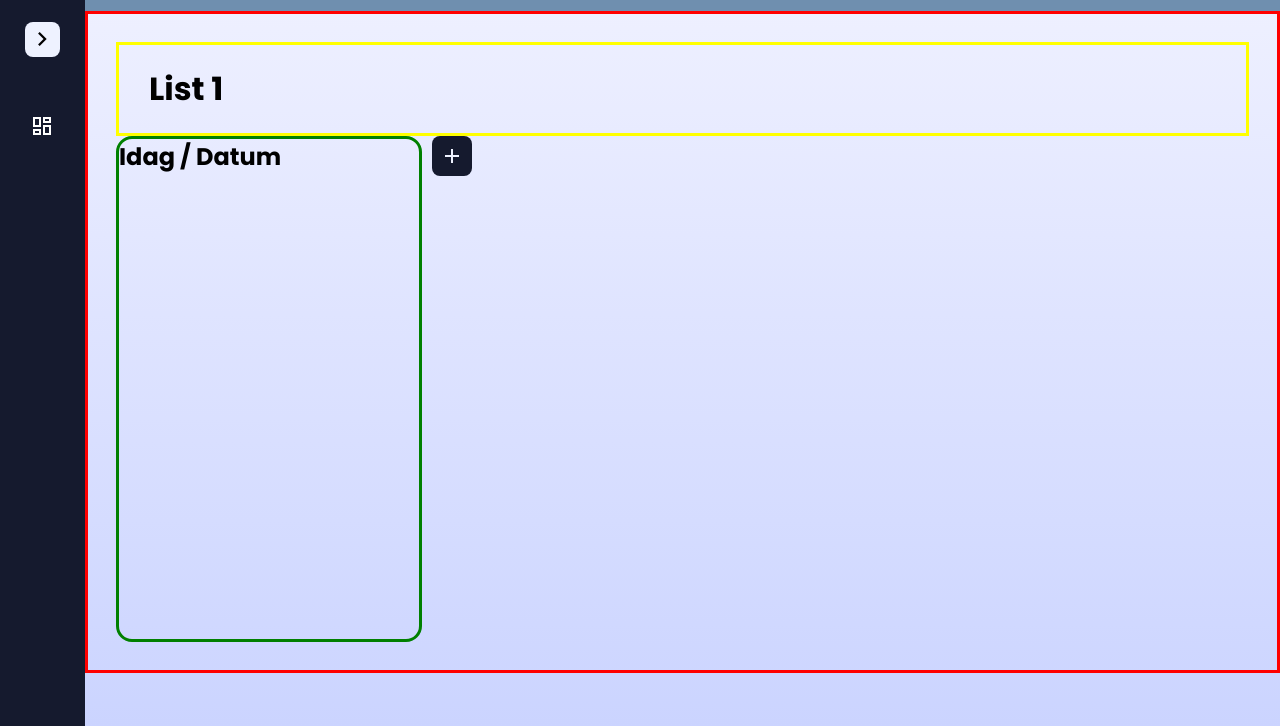
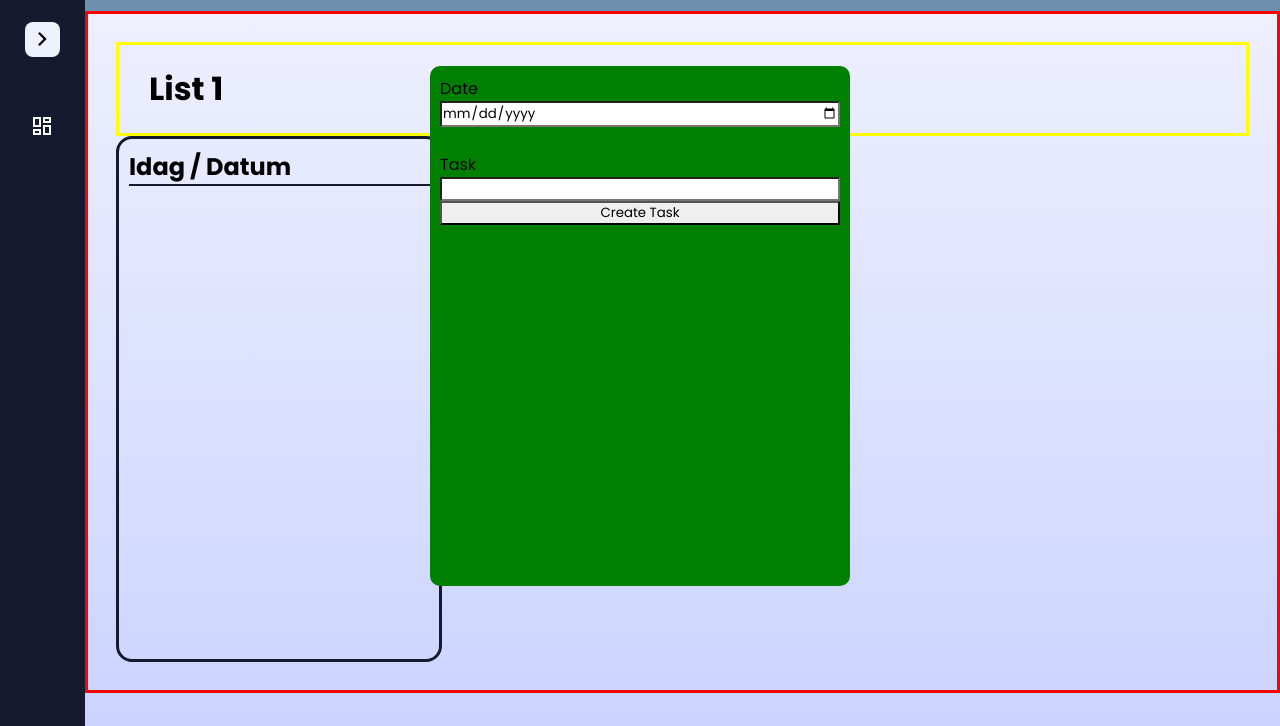
Before and after one commit to alesta73/TDL, a plain HTML site: page ToDoList/HTML/index.html in a window 1280 px wide. Shown: the part 74-800 px from the top of the page. Drawn offline with nearby package versions, Linux system fonts and the light colour scheme.

Commit message:
layout improvement

```diff
--- a/ToDoList/CSS/style.css
+++ b/ToDoList/CSS/style.css
@@ -193,7 +193,8 @@ main{
     gap: 10px;
 }
 .list1{
-    border: 3px solid green;
+    padding: 10px;
+    border: 3px solid #151A2E;
     height: 500px;
     width: 300px;
     border-radius: 16px;
@@ -204,4 +205,30 @@ main{
     display: flex;
     gap: 20px;
     flex-direction: row;
+
 }
+
+.line{
+    width: 100%;
+    border: 1px solid #151A2E;
+}
+
+.listSettings{
+    padding: 10px;
+    display: flex;
+    flex-direction: column;
+    flex-wrap: wrap;
+    position: absolute;
+    top:  50%;
+    left: 50%;
+    transform: translate(-50%,-50%);
+    background: green;
+    width: 400px;
+    height: 500px;
+    border-radius: 10px;
+}
+
+
+.d-none{
+    display: none;
+}
--- a/ToDoList/HTML/index.html
+++ b/ToDoList/HTML/index.html
@@ -50,12 +50,19 @@
             <div class="list-container">
                 <div class="list1">
                     <h2>Idag / Datum</h2>
-                    <div class="tasklist" id="tasklist1">
-                        <!-- Tasks will be added here dynamically -->
-                    </div>
+                    <div class="line"></div>
                 </div>
             </div>
             <button class="addtask"><span class="material-symbols-outlined">add</span></button>
+        </div>
+
+        <div class="listSettings">
+            <label for="dateID" class="col-item">Date</label>
+            <input type="date" class="col-item" id="dateID">
+            <br>
+            <label for="taskID" class="col-item">Task</label>
+            <input type="text" class="col-item" id="taskID">
+            <button class="addTaskBtn">Create Task</button>
         </div>
     </main>
     <footer></footer>
--- a/ToDoList/JS/script.js
+++ b/ToDoList/JS/script.js
@@ -1,3 +1,34 @@
 document.querySelector(".sidebar-toggler").addEventListener("click", () => {
     document.querySelector(".sidebar").classList.toggle("collapsed");
 });
+
+document.querySelector(".addtask").addEventListener("click", () => {
+    console.log("test");
+    let div = document.createElement("div");
+    div.classList.add("list1");
+    //console.log(getDate());
+    let completionDate = document.createElement("h2");
+    completionDate.innerHTML = getDate();
+
+    document.querySelector(".list-container").appendChild(div);
+});
+
+function getDate() {
+    const d = new Date();
+    const weekdays = ["Söndag", "Måndag", "Tisdag", "Onsdag", "Torsdag", "Fredag", "Lördag"];
+    return weekdays[d.getDay()];
+}
+let selectedDate = document.querySelector("#dateID");
+document.querySelector(".addTaskBtn").addEventListener("click", ()=>{
+    console.log(selectedDate.value);
+    if(selectedDate.value == ""){
+        console.log("Ange datum")
+    }else{
+
+        document.querySelector(".listSettings").classList.toggle("d-none");
+    }
+});
+
+// function dNoneToggler(data){
+//     document.querySelector(data.classList.toggle("d-none"));
+// }
```
